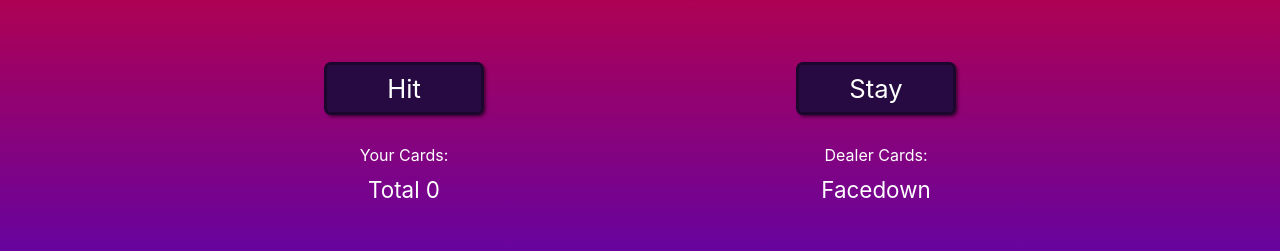
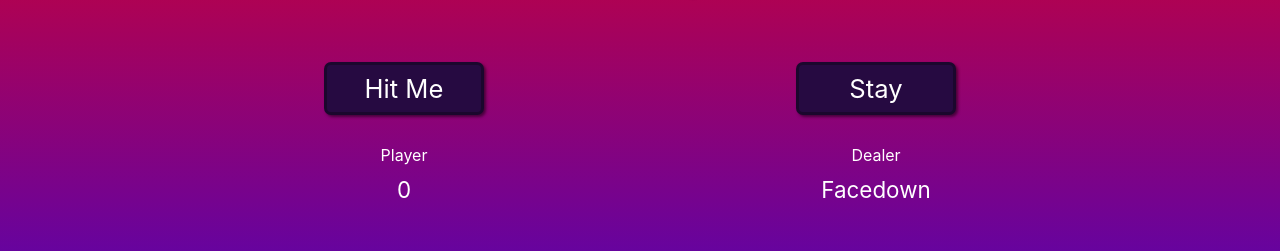
Before and after one commit to StPeteFrank/reactjack, a React (Create React App) app: page / in a window 1280 px wide. Shown: the part 286-537 px from the top of the page. Built offline with nearby package versions, Linux system fonts and the light colour scheme; no server answers.

Commit message:
Final CSS added.

```diff
--- a/src/App.js
+++ b/src/App.js
@@ -184,17 +184,17 @@ class App extends Component {
             onClick={this.startGame}
             className={`reset ${this.state.playing ? 'hidden' : ''}`}
           >
-            Play Again!
+            Deal Me In!
           </button>
         </div>
 
         <div className="play-area">
           <div className="left">
             <button className={`hit ${this.buttonClass()}`} onClick={this.hit}>
-              Hit
+              Hit Me
             </button>
-            <p>Your Cards:</p>
-            <p className="player-total">Total {this.totalHand('player')} </p>
+            <p>Player</p>
+            <p className="player-total"> {this.totalHand('player')} </p>
             <div className="player-hand">
               <Hand cards={this.state.player} />
             </div>
@@ -207,7 +207,7 @@ class App extends Component {
             >
               Stay
             </button>
-            <p>Dealer Cards:</p>
+            <p>Dealer</p>
             <p className="dealer-total">{this.renderDealerMessage()}</p>
             <div className="dealer-hand">
               <Hand
```
